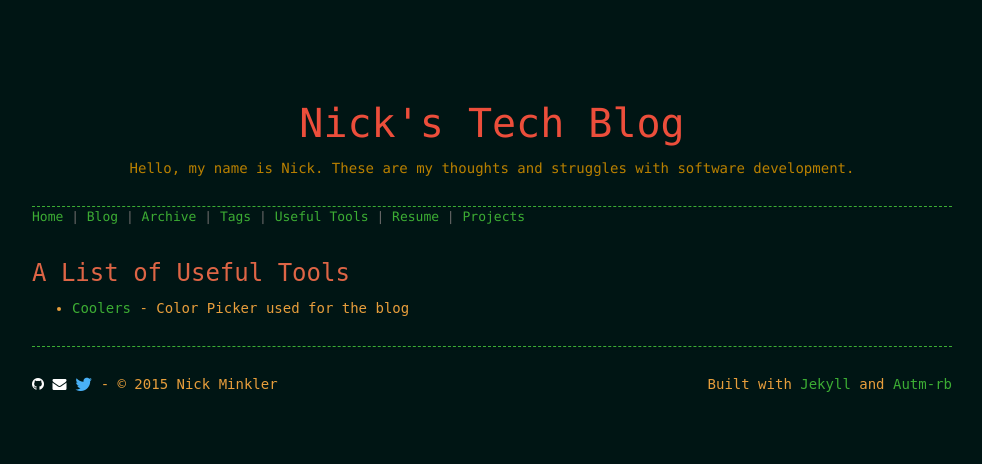
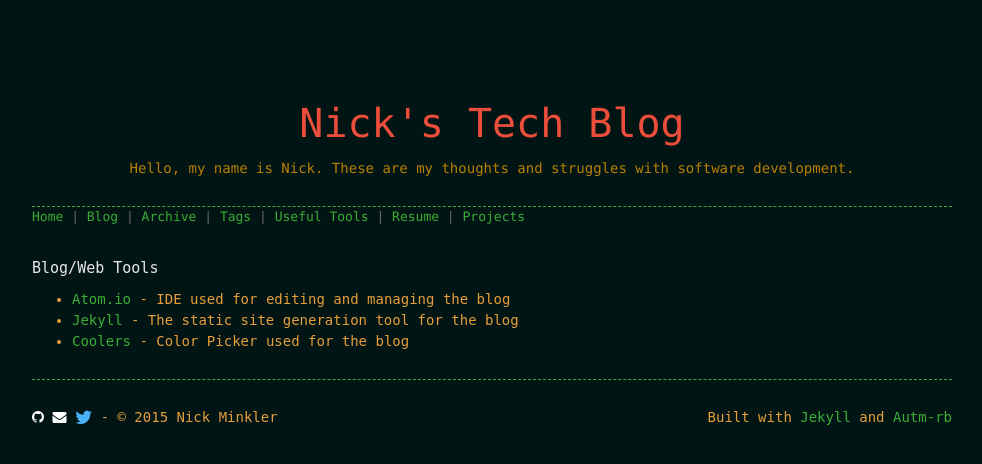
Before and after one commit to Sleaker/sleaker.github.io, a Jekyll site: the page built from useful.md, in a window 1280 px wide. Shown: the top 464 px of the page, without its empty margins (148-1130 px from the left). Built offline with Jekyll 4.4.1, drawn with Linux system fonts in a browser that asks for light colours; nearby versions of some CDN libraries; comment, search, counter and statistics services are not loaded.

Commit message:
adjusted useful list.

```diff
--- a/useful.md
+++ b/useful.md
@@ -4,5 +4,7 @@ permalink: "useful/index.html"
 layout: default
 ---
 
-## A List of Useful Tools
-- [Coolers](https://coolors.co/) - Color Picker used for the blog
+####Blog/Web Tools
+- [Atom.io](https://www.atom.io) - IDE used for editing and managing the blog
+- [Jekyll](https://www.jekyllrb.com) - The static site generation tool for the blog
+- [Coolers](https://coolors.co/app/e26b22-e79e3c-ec4e3b-fccd25-3cad34) - Color Picker used for the blog
```
